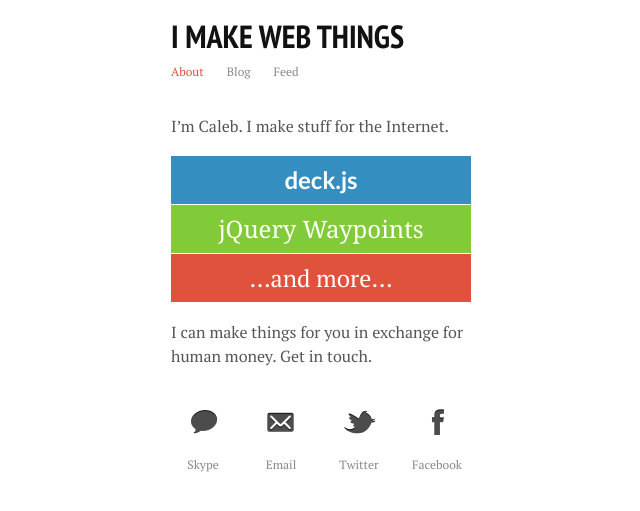
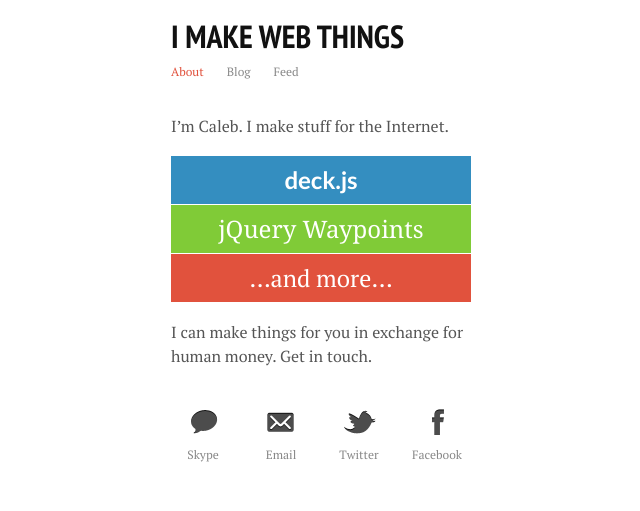
Before and after one commit to imakewebthings/imakewebthings.github.com, a Jekyll site: the page built from index.html, in a window 1280 px wide. Shown: the top 511 px of the page, without its empty margins (159-799 px from the left). Built offline with Jekyll 4.4.1, drawn with Linux system fonts in a browser that asks for light colours; Markdown is read by kramdown in place of the engine named in the settings.

Commit message:
Adjust icon padding

```diff
--- a/css/_home.scss
+++ b/css/_home.scss
@@ -54,7 +54,7 @@
 		> a {
 			display:block;
 			width:64px;
-			padding-top:64px;
+			padding-top:54px;
 			text-align:center;
 			font-size:12px;
 			color:#888;
--- a/css/styles.css
+++ b/css/styles.css
@@ -186,7 +186,7 @@
   .contact > li > a {
     display: block;
     width: 64px;
-    padding-top: 64px;
+    padding-top: 54px;
     text-align: center;
     font-size: 12px;
     color: #888;
```
